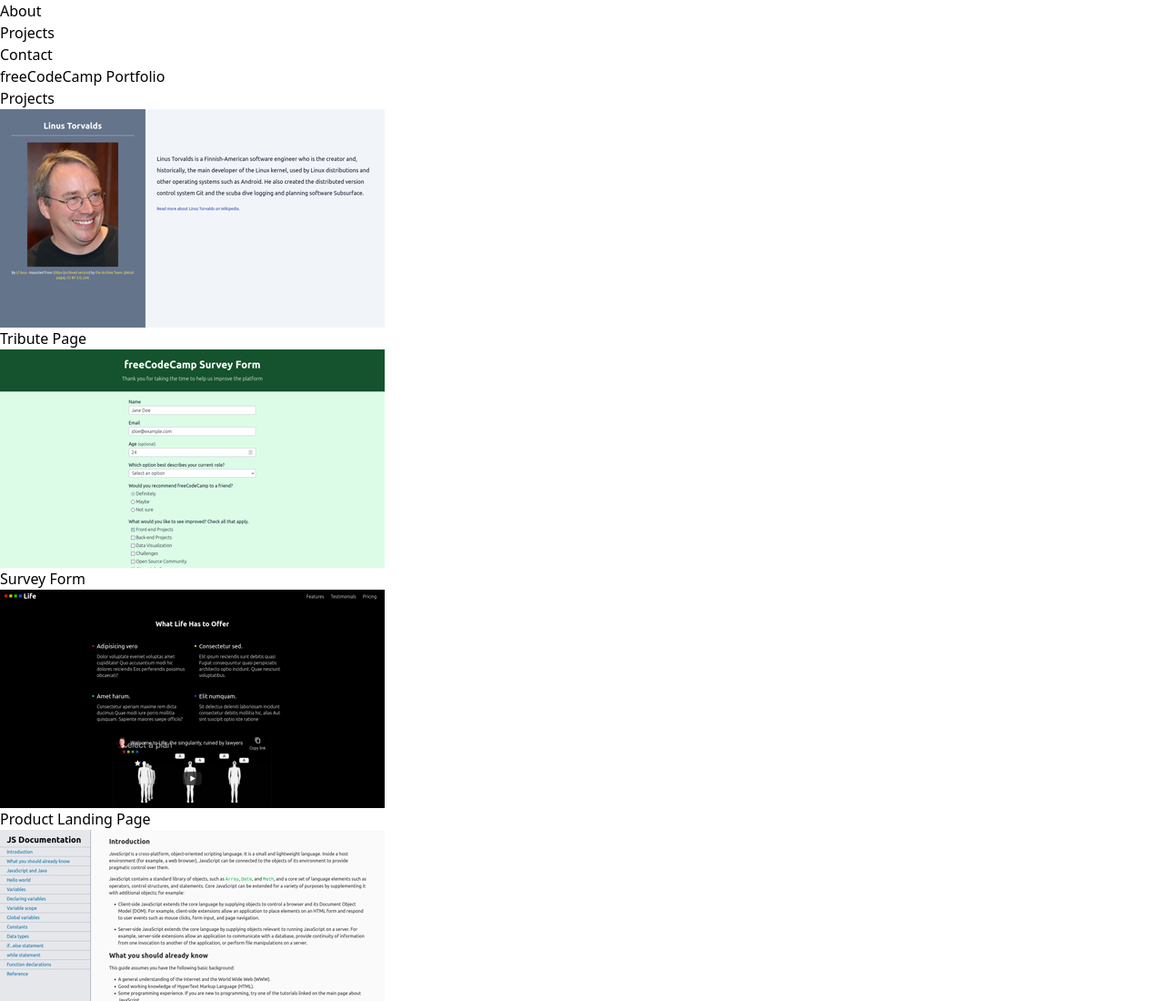
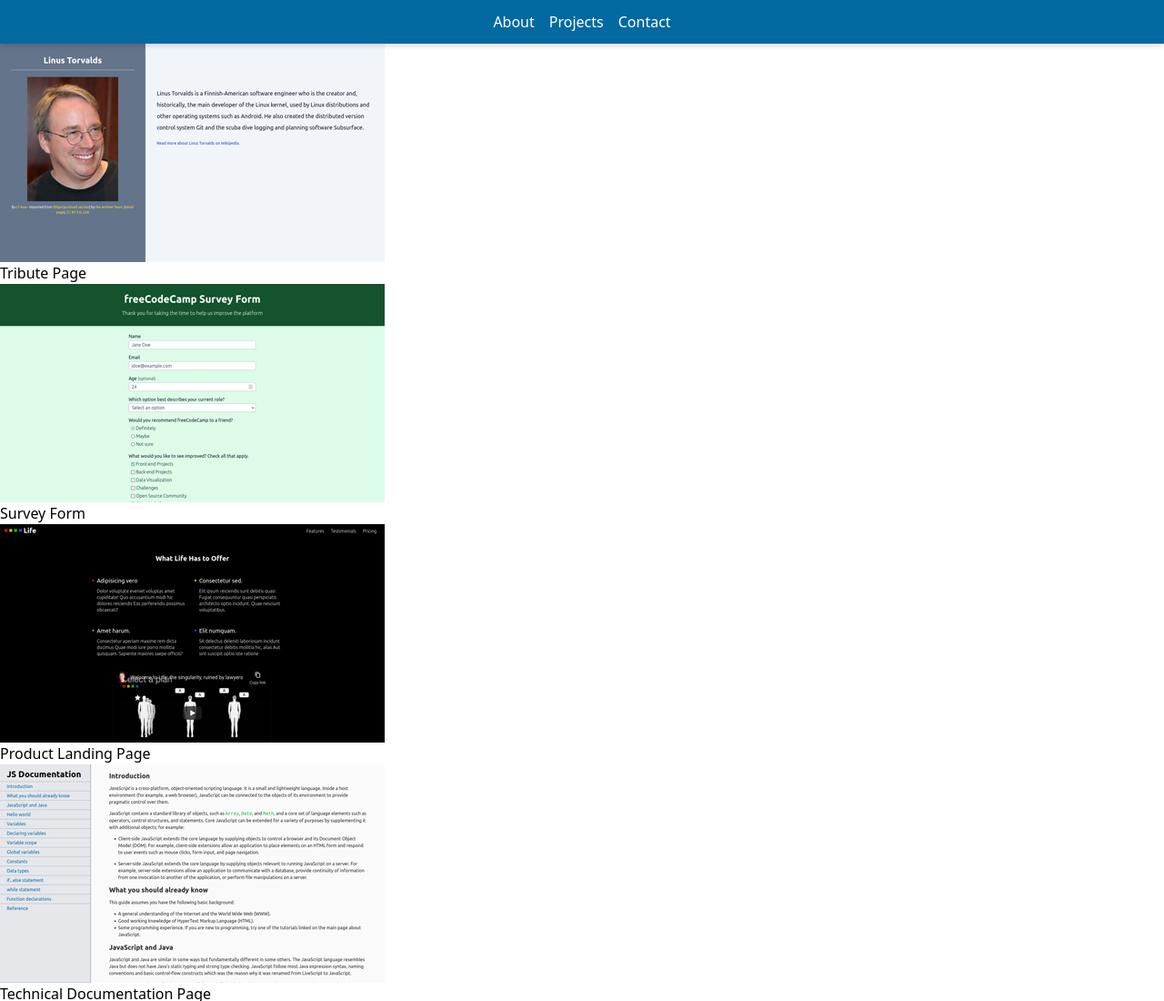
Before and after one commit to kevcomedia/fcc-personal-portfolio, a website built with Parcel: page src/index.html in a window 1280 px wide. Shown: the top 1100 px of the page at 91% size. Built offline with nearby package versions, Linux system fonts and the light colour scheme.

Commit message:
Add initial navbar styles

```diff
--- a/src/index.html
+++ b/src/index.html
@@ -7,11 +7,11 @@
     <link rel="stylesheet" type="text/css" href="./index.css" />
   </head>
   <body>
-    <nav id="navbar">
-      <ul>
-        <li><a href="#welcome-section">About</a></li>
-        <li><a href="#projects">Projects</a></li>
-        <li><a href="#contact">Contact</a></li>
+    <nav id="navbar" class="fixed w-full bg-sky-700 text-white px-3 shadow-md">
+      <ul class="flex justify-center">
+        <li><a class="inline-block px-2 py-3 hover:bg-red-400 focus:bg-red-400 focus:outline-none" href="#welcome-section">About</a></li>
+        <li><a class="inline-block px-2 py-3 hover:bg-red-400 focus:bg-red-400 focus:outline-none" href="#projects">Projects</a></li>
+        <li><a class="inline-block px-2 py-3 hover:bg-red-400 focus:bg-red-400 focus:outline-none" href="#contact">Contact</a></li>
       </ul>
     </nav>
 
```
